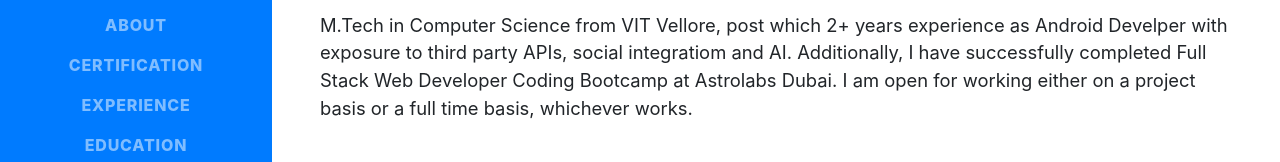
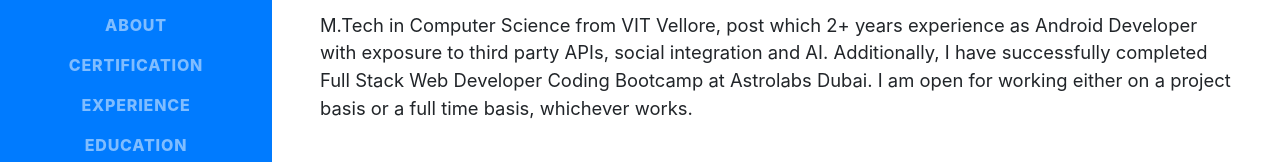
Before and after one commit to mayuri2392/Portfolio, a website with bundled scripts: page index.html in a window 1280 px wide. Shown: the part 347-509 px from the top of the page. Built offline with nearby package versions, Linux system fonts and the light colour scheme; a web font is replaced by a local one.

```diff
--- a/index.html
+++ b/index.html
@@ -72,7 +72,7 @@
         <div class="subheading mb-5">Al Barsha · Dubai · (+971) 565572424 ·
           <a href="mailto:name@email.com">mayuripatil2392@gmail.com</a>
         </div>
-        <p class="lead mb-5">M.Tech in Computer Science from VIT Vellore, post which 2+ years experience as Android Develper with exposure to third party APIs, social integratiom and AI. Additionally, I have successfully completed Full Stack Web Developer Coding Bootcamp at Astrolabs Dubai. I am open for working either on a project basis or a full time basis, whichever works.</p>
+        <p class="lead mb-5">M.Tech in Computer Science from VIT Vellore, post which 2+ years experience as Android Developer with exposure to third party APIs, social integration and AI. Additionally, I have successfully completed Full Stack Web Developer Coding Bootcamp at Astrolabs Dubai. I am open for working either on a project basis or a full time basis, whichever works.</p>
         <div class="social-icons">
           <a href="https://www.linkedin.com/in/mayuri-patil-73861238" target="_blank">
             <i class="fab fa-linkedin-in"></i>
```
